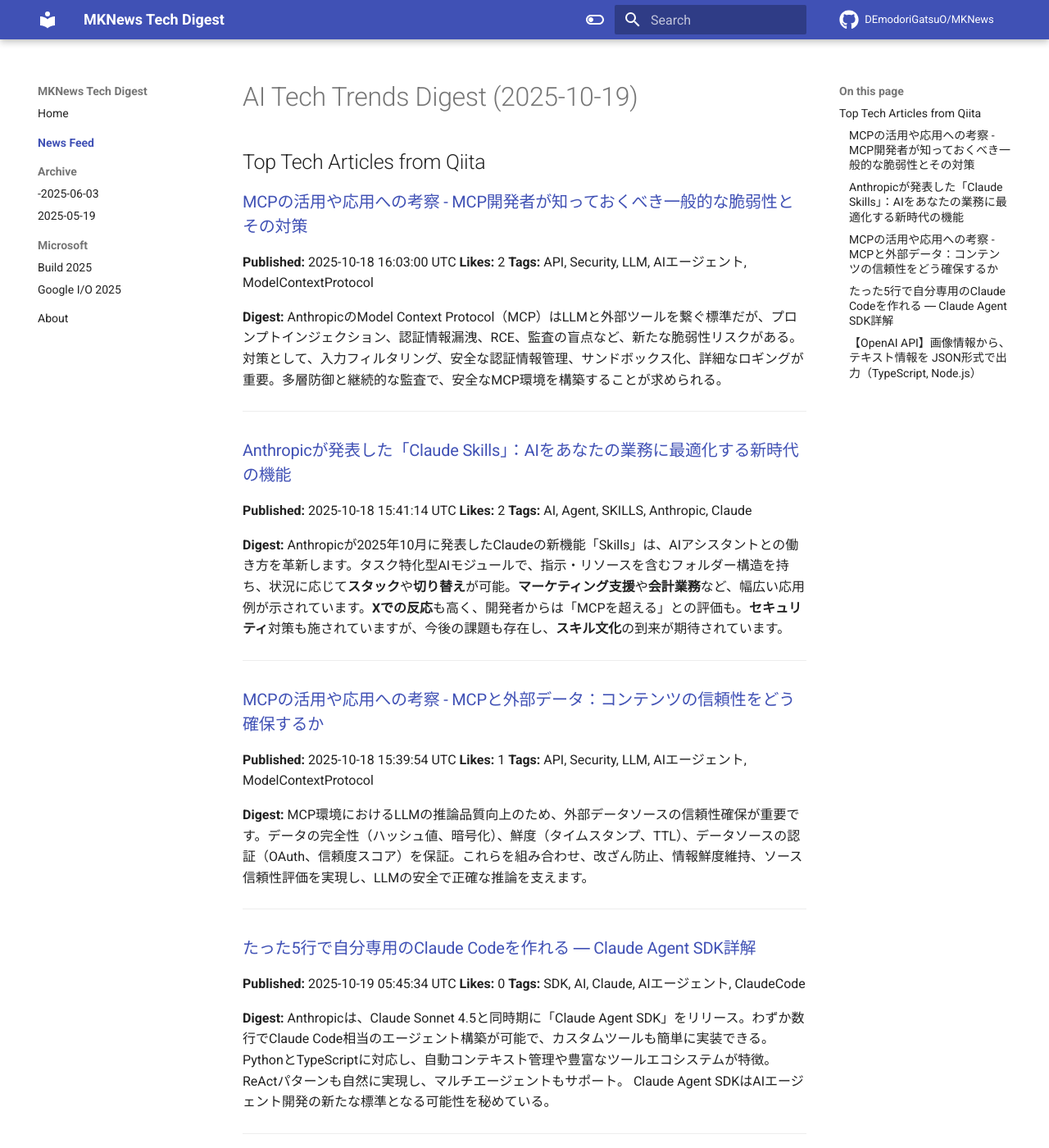
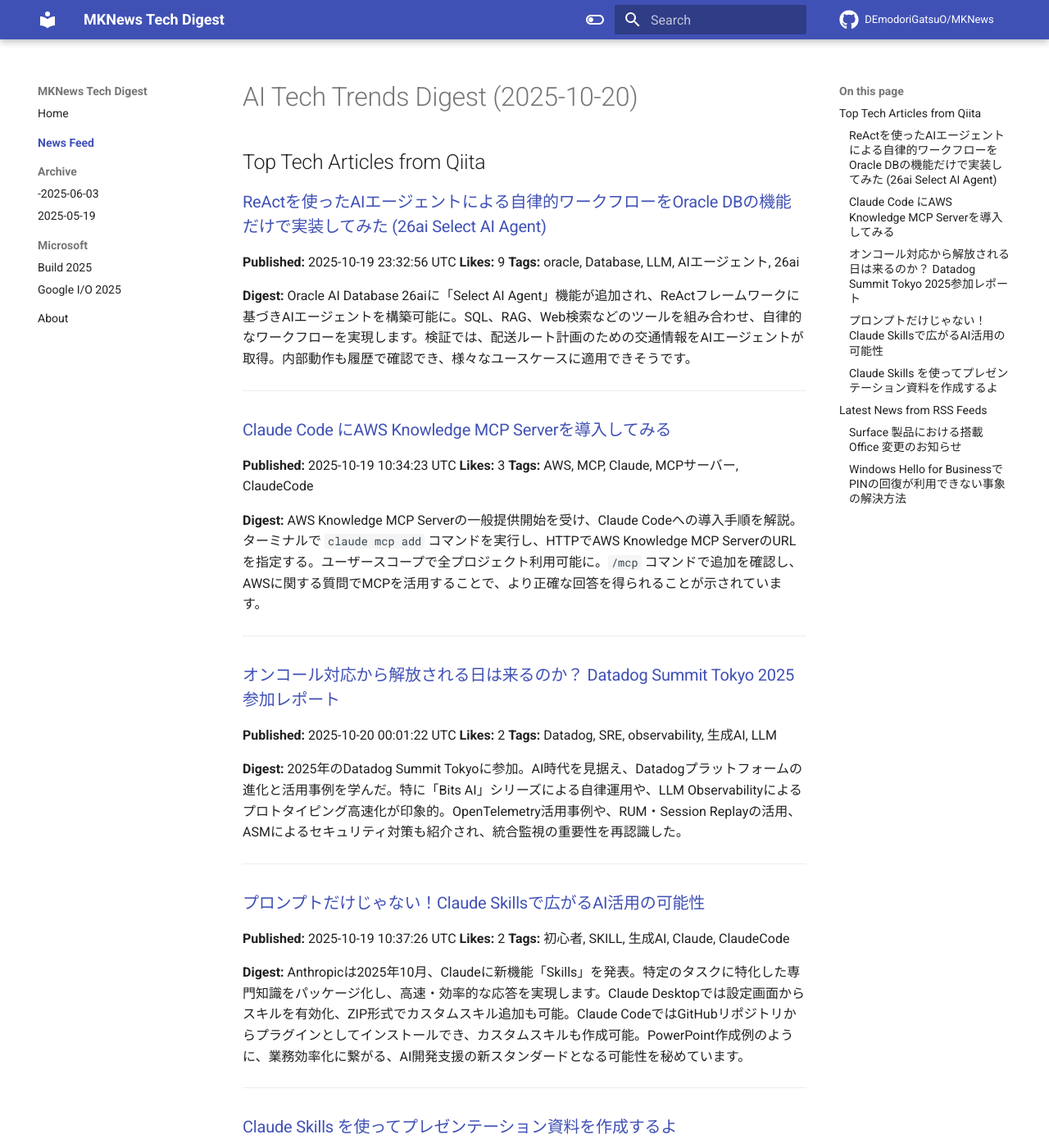
Before and after one commit to DEmodoriGatsuO/MKNews, an MkDocs documentation site: the page built from docs/news/index.md, in a window 1280 px wide and 1400 px high. Shown: the whole window at 82% size. Built offline with MkDocs 1.6.1 and Material for MkDocs 9.7.7, drawn with Linux system fonts in a browser that asks for light colours; comment, search, counter and statistics services are not loaded; some of the changed text lies outside the part shown.

Commit message:
Automated AI Tech Digest - 2025-10-20

```diff
--- a/docs/news/index.md
+++ b/docs/news/index.md
@@ -1,55 +1,78 @@
-# AI Tech Trends Digest (2025-10-19)
+# AI Tech Trends Digest (2025-10-20)
 
 
 ## Top Tech Articles from Qiita
 
 
-### [MCPの活用や応用への考察 - MCP開発者が知っておくべき一般的な脆弱性とその対策](https://qiita.com/555hamano/items/a31c3dfdb3c58877a666)
-**Published:** 2025-10-18 16:03:00 UTC
-**Likes:** 2
-**Tags:** API, Security, LLM, AIエージェント, ModelContextProtocol
+### [ReActを使ったAIエージェントによる自律的ワークフローをOracle DBの機能だけで実装してみた (26ai Select AI Agent)](https://qiita.com/ssfujita/items/80454001845fa1493495)
+**Published:** 2025-10-19 23:32:56 UTC
+**Likes:** 9
+**Tags:** oracle, Database, LLM, AIエージェント, 26ai
 
 **Digest:**
-AnthropicのModel Context Protocol（MCP）はLLMと外部ツールを繋ぐ標準だが、プロンプトインジェクション、認証情報漏洩、RCE、監査の盲点など、新たな脆弱性リスクがある。対策として、入力フィルタリング、安全な認証情報管理、サンドボックス化、詳細なロギングが重要。多層防御と継続的な監査で、安全なMCP環境を構築することが求められる。
+Oracle AI Database 26aiに「Select AI Agent」機能が追加され、ReActフレームワークに基づきAIエージェントを構築可能に。SQL、RAG、Web検索などのツールを組み合わせ、自律的なワークフローを実現します。検証では、配送ルート計画のための交通情報をAIエージェントが取得。内部動作も履歴で確認でき、様々なユースケースに適用できそうです。
 
 ---
 
-### [Anthropicが発表した「Claude Skills」：AIをあなたの業務に最適化する新時代の機能](https://qiita.com/Maki-HamarukiLab/items/23a0bc27842e4b4b7a4e)
-**Published:** 2025-10-18 15:41:14 UTC
-**Likes:** 2
-**Tags:** AI, Agent, SKILLS, Anthropic, Claude
+### [Claude Code にAWS Knowledge MCP Serverを導入してみる](https://qiita.com/eiji-noguchi/items/6c5444a785595ae1f8b9)
+**Published:** 2025-10-19 10:34:23 UTC
+**Likes:** 3
+**Tags:** AWS, MCP, Claude, MCPサーバー, ClaudeCode
 
 **Digest:**
-Anthropicが2025年10月に発表したClaudeの新機能「Skills」は、AIアシスタントとの働き方を革新します。タスク特化型AIモジュールで、指示・リソースを含むフォルダー構造を持ち、状況に応じて**スタック**や**切り替え**が可能。**マーケティング支援**や**会計業務**など、幅広い応用例が示されています。**Xでの反応**も高く、開発者からは「MCPを超える」との評価も。**セキュリティ**対策も施されていますが、今後の課題も存在し、**スキル文化**の到来が期待されています。
+AWS Knowledge MCP Serverの一般提供開始を受け、Claude Codeへの導入手順を解説。ターミナルで `claude mcp add` コマンドを実行し、HTTPでAWS Knowledge MCP ServerのURLを指定する。ユーザースコープで全プロジェクト利用可能に。`/mcp` コマンドで追加を確認し、AWSに関する質問でMCPを活用することで、より正確な回答を得られることが示されています。
 
 ---
 
-### [MCPの活用や応用への考察 - MCPと外部データ：コンテンツの信頼性をどう確保するか](https://qiita.com/555hamano/items/b45fb4982952cac29f23)
-**Published:** 2025-10-18 15:39:54 UTC
-**Likes:** 1
-**Tags:** API, Security, LLM, AIエージェント, ModelContextProtocol
+### [オンコール対応から解放される日は来るのか？ Datadog Summit Tokyo 2025参加レポート](https://qiita.com/kitsune_yk/items/4034756dce944517e9cb)
+**Published:** 2025-10-20 00:01:22 UTC
+**Likes:** 2
+**Tags:** Datadog, SRE, observability, 生成AI, LLM
 
 **Digest:**
-MCP環境におけるLLMの推論品質向上のため、外部データソースの信頼性確保が重要です。データの完全性（ハッシュ値、暗号化）、鮮度（タイムスタンプ、TTL）、データソースの認証（OAuth、信頼度スコア）を保証。これらを組み合わせ、改ざん防止、情報鮮度維持、ソース信頼性評価を実現し、LLMの安全で正確な推論を支えます。
+2025年のDatadog Summit Tokyoに参加。AI時代を見据え、Datadogプラットフォームの進化と活用事例を学んだ。特に「Bits AI」シリーズによる自律運用や、LLM Observabilityによるプロトタイピング高速化が印象的。OpenTelemetry活用事例や、RUM・Session Replayの活用、ASMによるセキュリティ対策も紹介され、統合監視の重要性を再認識した。
 
 ---
 
-### [たった5行で自分専用のClaude Codeを作れる ― Claude Agent SDK詳解](https://qiita.com/Dinn/items/3aecd7f8e96f419f2817)
-**Published:** 2025-10-19 05:45:34 UTC
-**Likes:** 0
-**Tags:** SDK, AI, Claude, AIエージェント, ClaudeCode
+### [プロンプトだけじゃない！Claude Skillsで広がるAI活用の可能性](https://qiita.com/iineineno03k/items/bb9ec1ff47ace14fb57d)
+**Published:** 2025-10-19 10:37:26 UTC
+**Likes:** 2
+**Tags:** 初心者, SKILL, 生成AI, Claude, ClaudeCode
 
 **Digest:**
-Anthropicは、Claude Sonnet 4.5と同時期に「Claude Agent SDK」をリリース。わずか数行でClaude Code相当のエージェント構築が可能で、カスタムツールも簡単に実装できる。PythonとTypeScriptに対応し、自動コンテキスト管理や豊富なツールエコシステムが特徴。ReActパターンも自然に実現し、マルチエージェントもサポート。 Claude Agent SDKはAIエージェント開発の新たな標準となる可能性を秘めている。
+Anthropicは2025年10月、Claudeに新機能「Skills」を発表。特定のタスクに特化した専門知識をパッケージ化し、高速・効率的な応答を実現します。Claude Desktopでは設定画面からスキルを有効化、ZIP形式でカスタムスキル追加も可能。Claude CodeではGitHubリポジトリからプラグインとしてインストールでき、カスタムスキルも作成可能。PowerPoint作成例のように、業務効率化に繋がる、AI開発支援の新スタンダードとなる可能性を秘めています。
 
 ---
 
-### [【OpenAI API】画像情報から、テキスト情報を JSON形式で出力（TypeScript, Node.js）](https://qiita.com/NagaJun/items/9ea4403ae7f130f20e8e)
-**Published:** 2025-10-19 04:27:31 UTC
-**Likes:** 0
-**Tags:** Node.js, TypeScript, OpenAI, OpenaiAPI
+### [Claude Skills を使ってプレゼンテーション資料を作成するよ](https://qiita.com/eiji-noguchi/items/aeef7b7126c99c39383b)
+**Published:** 2025-10-20 04:28:14 UTC
+**Likes:** 1
+**Tags:** 資料作成, 生成AI, Claude, ClaudeSkills, AgentSkills
 
 **Digest:**
-Qiitaマイページの画像からユーザー名、貢献数、フォロー数などの情報をJSON形式で取得するサンプルを紹介。Node.jsとOpenAIを用いて、画像をbase64エンコードし、`image_url`で読み込みます。`response_format`にJSONスキーマを定義することで、JSON形式の出力を実現。サンプルコードと実行方法、期待されるJSON出力も提示しています。
+10月に発表されたClaudeの「Skills」機能を解説。プレゼン資料作成Skillを使い、Claude.aiで1週間の献立資料を作成。デフォルトのPowerPointなどのスキルに加え、カスタムスキル「テーマファクトリー」でテーマも変更可能。ChatGPTとの比較も。SkillsによりClaudeの資料作成能力が向上し、カスタムスキルで更なる拡張も期待できる。
 
 ---
+
+## Latest News from RSS Feeds
+
+
+### [Surface 製品における搭載 Office 変更のお知らせ](https://blogs.windows.com/japan/2025/10/20/notice-regarding-changes-to-office-software-pre-installed-on-surface-products/)
+**Source:** Windows Blog for Japan
+**Published:** 2025-10-20 01:53:05 UTC
+**Tags:** Surface, Copilot+ PC, Microsoft 365 Personal, Office Home & Business 2024
+
+**Digest:**
+2025年11月4日より、Surface Copilot+ PCで「Microsoft 365 Personal (24か月版)」または「Office Home & Business 2024」を選択可能に。これにより、多様なニーズに対応。Microsoft 365 Personal購入者は3か月無料体験、AI機能やクラウドストレージを利用できます。Surface Pro (第11世代)などが対象。詳細は公式サイトで確認を。
+
+---
+
+### [Windows Hello for BusinessでPINの回復が利用できない事象の解決方法](https://blog.jbs.co.jp/entry/2025/10/20/113014)
+**Source:** JBS Blog
+**Published:** 2025-10-20 02:30:14 UTC
+**Tags:** Microsoft, Windows Hello for Business, M365, PINのリセット
+
+**Digest:**
+Windows Hello for Business (WHfB) でPIN回復ができない問題が発生。解決策として、Windowsビルド番号の更新、レジストリ値（Enable LUA）を有効化する方法を紹介。PINを忘れた場合、サインイン画面で回復できない事象への対応です。
+
+---
```
